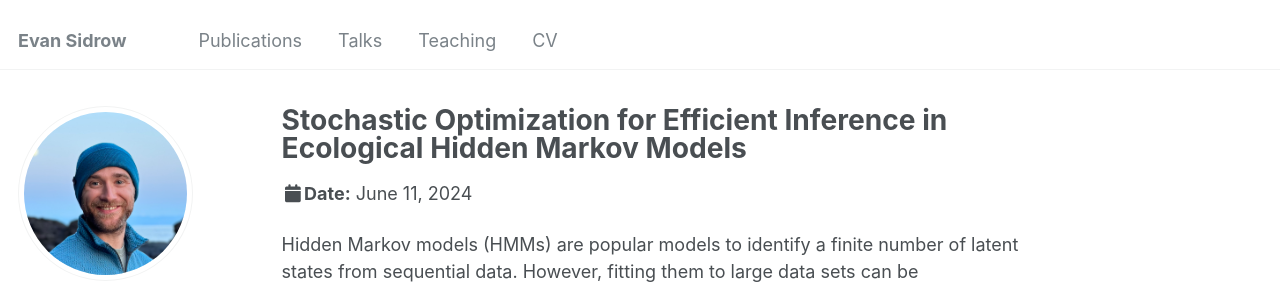
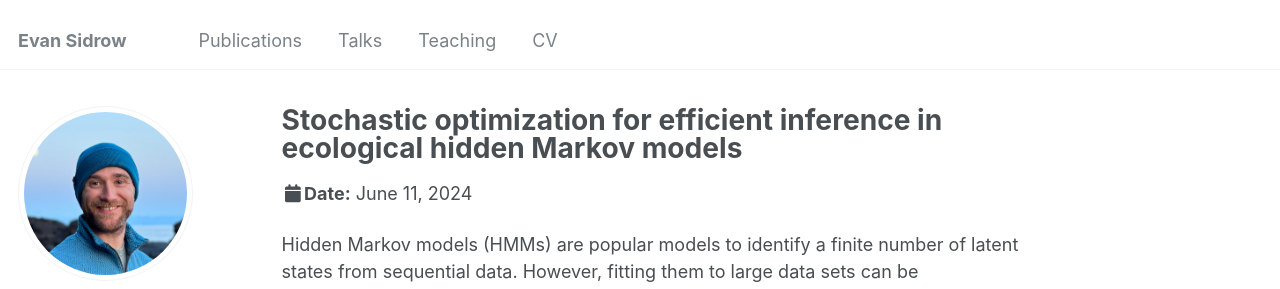
Before and after one commit to EvanSidrow/EvanSidrow.github.io, a Jekyll site: the page built from _talks/2024-06-11.md, in a window 1280 px wide and 1270 px high. Shown: the top 289 px of the window. Built offline with Jekyll 4.4.1, drawn with Linux system fonts in a browser that asks for light colours; some web fonts are replaced.

Commit message:
Update 2024-06-11.md

```diff
--- a/_talks/2024-06-11.md
+++ b/_talks/2024-06-11.md
@@ -1,7 +1,7 @@
 ---
-title: "Stochastic Optimization for Efficient Inference in Ecological Hidden Markov Models"
+title: "Stochastic optimization for efficient inference in ecological hidden Markov models"
 collection: talks
-type: "Best Student Oral Presentation (of 42 participants)"
+type: "Best student oral presentation (of 42 participants)"
 permalink: /talks/2024-06-11
 venue: "Western North American Region of The International Biometric Society Annual Meeting"
 date: 2024-06-11
```
